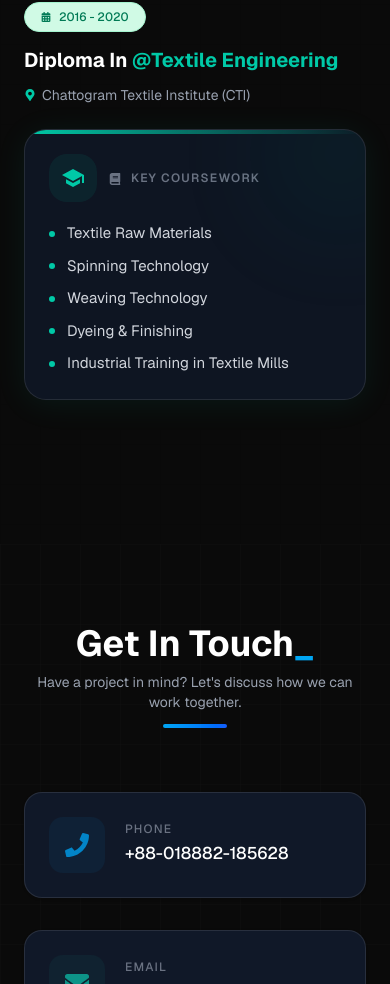
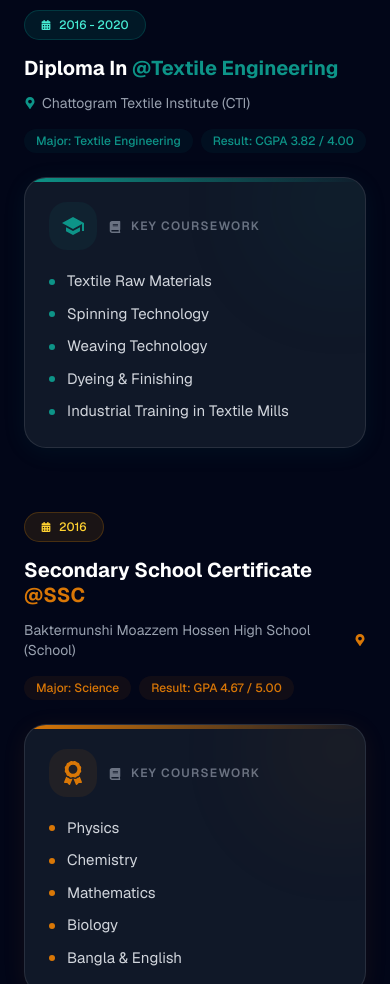
Before and after one commit to abdulmazidakash/portfolio-next-js, a Next.js app: page / in a window 390 px wide. Shown: the part 6594-7578 px from the top of the page. Built offline with nearby package versions, Linux system fonts and the light colour scheme.

Commit message:
improve color combination

```diff
--- a/src/app/page.tsx
+++ b/src/app/page.tsx
@@ -7,13 +7,34 @@ import AboutMe from "@/components/modules/about/AboutMe";
 
 export default function Home() {
   return (
-    <div className="pt-16 container mx-auto">
+    <main className="relative min-h-screen overflow-hidden bg-white dark:bg-slate-950 transition-colors duration-500">
+      {/* Radial Glow */}
+      <div
+        className="fixed inset-0 pointer-events-none opacity-10 dark:opacity-5"
+        style={{
+          backgroundImage:
+            "radial-gradient(circle at 50% 0%, #3b82f6 0%, transparent 60%)",
+        }}
+      />
+
+      {/* Grid */}
+      <div
+        className="fixed inset-0 pointer-events-none opacity-10 dark:opacity-5"
+        style={{
+          backgroundImage:
+            "linear-gradient(rgba(100,100,100,.15) 1px, transparent 1px), linear-gradient(90deg, rgba(100,100,100,.15) 1px, transparent 1px)",
+          backgroundSize: "40px 40px",
+        }}
+      />
+
+      <div className="relative z-10">
         <Hero />
         <AboutMe />
+        <SkillsSection />
         <Projects />
-      <SkillsSection />
         <Education />
         <ContactInformation />
       </div>
+    </main>
   );
 }
--- a/src/components/modules/education/Education.tsx
+++ b/src/components/modules/education/Education.tsx
@@ -1,15 +1,15 @@
 "use client";
-import React, { useRef } from "react"; // Fix: React and hooks come from "react"
-import { useTheme } from "next-themes";   // Fix: useTheme comes from "next-themes"
+import React, { useRef } from "react";
 import { motion, useInView } from "framer-motion";
-import { FaGraduationCap, FaCalendarAlt, FaMapMarkerAlt, FaBook } from "react-icons/fa";
+import { FaGraduationCap, FaCalendarAlt, FaMapMarkerAlt, FaBook, FaAward } from "react-icons/fa";
 import { MdSchool } from "react-icons/md";
 
-// Defined explicit interface for your data structure
 interface EducationItem {
   id: number;
   degree: string;
   field: string;
+  major: string;
+  result: string;
   institution: string;
   shortName: string;
   duration: string;
@@ -25,9 +25,11 @@ const educationData: EducationItem[] = [
     id: 1,
     degree: "Bachelor Of Science",
     field: "Textile Engineering",
+    major: "Apparel Engineering",
+    result: "CGPA 3.09 / 4.00",
     institution: "Narsingdi Textile Engineering College",
     shortName: "NTEC",
-    duration: "2021 - Present",
+    duration: "2021 - June 2026",
     status: "ongoing",
     coursework: [
       "Textile Fibers",
@@ -37,13 +39,16 @@ const educationData: EducationItem[] = [
       "Textile Production Management",
     ],
     icon: <FaGraduationCap />,
-    color: "#6C63FF",
-    badgeColor: "bg-purple-100 text-purple-700 border border-purple-200",
+    color: "#0284c7",
+    badgeColor:
+      "bg-sky-100 text-sky-700 border border-sky-200 dark:bg-sky-500/10 dark:text-sky-300 dark:border-sky-500/20",
   },
   {
     id: 2,
     degree: "Diploma In",
     field: "Textile Engineering",
+    major: "Textile Engineering",
+    result: "CGPA 3.82 / 4.00", // TODO: নিজের আসল result বসাও
     institution: "Chattogram Textile Institute",
     shortName: "CTI",
     duration: "2016 - 2020",
@@ -56,8 +61,25 @@ const educationData: EducationItem[] = [
       "Industrial Training in Textile Mills",
     ],
     icon: <MdSchool />,
-    color: "#00C9A7",
-    badgeColor: "bg-emerald-100 text-emerald-700 border border-emerald-200",
+    color: "#0d9488",
+    badgeColor:
+      "bg-teal-100 text-teal-700 border border-teal-200 dark:bg-teal-500/10 dark:text-teal-300 dark:border-teal-500/20",
+  },
+  {
+    id: 3,
+    degree: "Secondary School Certificate",
+    field: "SSC",
+    major: "Science",
+    result: "GPA 4.67 / 5.00",
+    institution: "Baktermunshi Moazzem Hossen High School",
+    shortName: "School",
+    duration: "2016",
+    status: "completed",
+    coursework: ["Physics", "Chemistry", "Mathematics", "Biology", "Bangla & English"],
+    icon: <FaAward />,
+    color: "#d97706",
+    badgeColor:
+      "bg-amber-100 text-amber-700 border border-amber-200 dark:bg-amber-500/10 dark:text-amber-300 dark:border-amber-500/20",
   },
 ];
 
@@ -69,8 +91,6 @@ interface EducationCardProps {
 const EducationCard = ({ edu, index }: EducationCardProps) => {
   const ref = useRef<HTMLDivElement>(null);
   const isInView = useInView(ref, { once: true, margin: "-80px" });
-  const { resolvedTheme } = useTheme();
-  const isDarkMode = resolvedTheme === "dark";
 
   return (
     <motion.div
@@ -86,30 +106,20 @@ const EducationCard = ({ edu, index }: EducationCardProps) => {
           initial={{ scale: 0 }}
           animate={isInView ? { scale: 1 } : {}}
           transition={{ duration: 0.4, delay: index * 0.2 + 0.3 }}
-          className={`w-5 h-5 rounded-full border-4 mt-8 shrink-0 transition-all
-            ${isDarkMode ? "border-[#0f172a]" : "border-white"}`}
-          style={{
-            backgroundColor: edu.color,
-            boxShadow: `0 0 12px ${edu.color}88`
-          }}
+          className="w-5 h-5 rounded-full border-4 mt-8 shrink-0 transition-all border-white dark:border-slate-950"
+          style={{ backgroundColor: edu.color, boxShadow: `0 0 12px ${edu.color}88` }}
         />
         {index < educationData.length - 1 && (
           <div
-            className="w-0.5 flex-1 mt-2"
-            style={{
-              background: isDarkMode
-                ? `linear-gradient(to bottom, ${edu.color}55, transparent)`
-                : `linear-gradient(to bottom, ${edu.color}88, transparent)`
-            }}
+            className="w-0.5 flex-1 mt-2 opacity-70 dark:opacity-40"
+            style={{ background: `linear-gradient(to bottom, ${edu.color}, transparent)` }}
           />
         )}
       </div>
 
-      {/* Card layout — alternating left/right on md+ */}
       <div className="md:grid md:grid-cols-2 md:gap-12 mb-16">
         {/* Left side content */}
         <div className={`${index % 2 === 0 ? "md:text-right md:pr-16" : "md:col-start-2 md:text-left md:pl-16"} mb-6 md:mb-0`}>
-          {/* Duration badge */}
           <motion.div
             initial={{ opacity: 0, x: index % 2 === 0 ? 20 : -20 }}
             animate={isInView ? { opacity: 1, x: 0 } : {}}
@@ -118,24 +128,43 @@ const EducationCard = ({ edu, index }: EducationCardProps) => {
           >
             <FaCalendarAlt className="text-[10px]" />
             {edu.duration}
-            {edu.status === "ongoing" && (
+            {/* {edu.status === "ongoing" && (
               <span className="flex items-center gap-1 ml-1">
                 <span className="w-1.5 h-1.5 rounded-full bg-green-500 animate-pulse" />
-                <span className="text-green-600">Ongoing</span>
+                <span className="text-green-600 dark:text-green-400">Ongoing</span>
               </span>
-            )}
+            )} */}
           </motion.div>
 
-          <h3 className={`text-xl font-bold leading-tight ${isDarkMode ? "text-white" : "text-gray-900"}`}>
-            {edu.degree}{" "}
-            <span style={{ color: edu.color }}>@{edu.field}</span>
+          <h3 className="text-xl font-bold leading-tight text-gray-900 dark:text-white">
+            {edu.degree} <span style={{ color: edu.color }}>@{edu.field}</span>
           </h3>
-
-          <div className={`flex items-center gap-1.5 mt-3 text-sm justify-start md:justify-end
-            ${isDarkMode ? "text-gray-400" : "text-gray-600"}`}>
+          <div
+            className={`flex items-center gap-1.5 mt-3 text-sm text-gray-600 dark:text-gray-400 ${index % 2 === 0 ? "justify-start md:justify-end" : "justify-start md:justify-start"
+              }`}
+          >
             {index % 2 !== 0 && <FaMapMarkerAlt className="text-xs shrink-0" style={{ color: edu.color }} />}
             <span>{edu.institution} ({edu.shortName})</span>
             {index % 2 === 0 && <FaMapMarkerAlt className="text-xs shrink-0" style={{ color: edu.color }} />}
+          </div>
+
+          {/* Major + Result stats */}
+          <div
+            className={`flex flex-wrap gap-2 mt-4 ${index % 2 === 0 ? "justify-start md:justify-end" : "justify-start"
+              }`}
+          >
+            <span
+              className="text-xs font-medium px-3 py-1 rounded-full"
+              style={{ color: edu.color, backgroundColor: `${edu.color}12` }}
+            >
+              Major: {edu.major}
+            </span>
+            <span
+              className="text-xs font-medium px-3 py-1 rounded-full"
+              style={{ color: edu.color, backgroundColor: `${edu.color}12` }}
+            >
+              Result: {edu.result}
+            </span>
           </div>
         </div>
 
@@ -145,22 +174,13 @@ const EducationCard = ({ edu, index }: EducationCardProps) => {
             initial={{ opacity: 0, x: index % 2 === 0 ? -30 : 30 }}
             animate={isInView ? { opacity: 1, x: 0 } : {}}
             transition={{ duration: 0.6, delay: index * 0.2 + 0.25 }}
-            className={`relative rounded-3xl overflow-hidden p-6 border transition-all duration-300 group-hover:border-opacity-30
-              ${isDarkMode
-                ? "bg-gray-900/80 border-white/10"
-                : "bg-white border-gray-200 shadow-md"
-              }`}
-            style={{
-              boxShadow: isDarkMode ? `0 4px 32px ${edu.color}15` : `0 4px 25px ${edu.color}12`,
-            }}
+            className="relative rounded-3xl overflow-hidden p-6 border transition-all duration-300 group-hover:border-opacity-30 bg-white border-gray-200 shadow-md dark:bg-gray-900 dark:border-white/10"
+            style={{ boxShadow: `0 4px 25px ${edu.color}15` }}
           >
-            {/* Colored top accent */}
             <div
               className="absolute top-0 left-0 right-0 h-1 rounded-t-3xl"
               style={{ background: `linear-gradient(90deg, ${edu.color}, transparent)` }}
             />
-
-            {/* Glow background */}
             <div
               className="absolute -top-10 -right-10 w-32 h-32 rounded-full blur-3xl opacity-10 group-hover:opacity-20 transition-opacity"
               style={{ backgroundColor: edu.color }}
@@ -169,31 +189,25 @@ const EducationCard = ({ edu, index }: EducationCardProps) => {
             <div className="flex items-center gap-3 mb-5">
               <div
                 className="text-2xl p-3 rounded-2xl"
-                style={{
-                  color: edu.color,
-                  backgroundColor: isDarkMode ? `${edu.color}15` : `${edu.color}12`
-                }}
+                style={{ color: edu.color, backgroundColor: `${edu.color}15` }}
               >
                 {edu.icon}
               </div>
               <span className="text-xs font-semibold uppercase tracking-widest text-gray-500">
-                <FaBook className="inline mr-1.5" /> Key Coursework
+                <FaBook className="inline mr-1.5" aria-hidden="true" /> Key coursework
               </span>
             </div>
 
             <ul className="space-y-2.5">
               {edu.coursework.map((course, i) => (
                 <motion.li
-                  key={i}
+                  key={course}
                   initial={{ opacity: 0, x: -10 }}
                   animate={isInView ? { opacity: 1, x: 0 } : {}}
                   transition={{ duration: 0.3, delay: index * 0.2 + 0.5 + i * 0.07 }}
-                  className={`flex items-center gap-3 text-[15px] ${isDarkMode ? "text-gray-300" : "text-gray-700"}`}
+                  className="flex items-center gap-3 text-[15px] text-gray-700 dark:text-gray-300"
                 >
-                  <span
-                    className="w-1.5 h-1.5 rounded-full shrink-0"
-                    style={{ backgroundColor: edu.color }}
-                  />
+                  <span className="w-1.5 h-1.5 rounded-full shrink-0" style={{ backgroundColor: edu.color }} />
                   {course}
                 </motion.li>
               ))}
@@ -206,25 +220,17 @@ const EducationCard = ({ edu, index }: EducationCardProps) => {
 };
 
 export default function Education() {
-  const { resolvedTheme } = useTheme();
-  const isDarkMode = resolvedTheme === "dark";
+
+
   const headingRef = useRef<HTMLDivElement>(null);
   const headingInView = useInView(headingRef, { once: true, margin: "-60px" });
 
+
+
   return (
-    <section id="education" className="py-20 relative overflow-hidden">
-      {/* Subtle grid background */}
-      <div
-        className="absolute inset-0 opacity-[0.025]"
-        style={{
-          backgroundImage:
-            "linear-gradient(rgba(100,100,100,0.15) 1px, transparent 1px), linear-gradient(90deg, rgba(100,100,100,0.15) 1px, transparent 1px)",
-          backgroundSize: "40px 40px",
-        }}
-      />
+    <section id="education" className="py-20 relative overflow-hidden bg-transparent">
 
-      <div className="container mx-auto px-6">
-        {/* Section Heading */}
+      <div className="container mx-auto px-6 relative z-50">
         <motion.div
           ref={headingRef}
           initial={{ opacity: 0, y: 30 }}
@@ -232,16 +238,15 @@ export default function Education() {
           transition={{ duration: 0.6 }}
           className="text-center mb-16"
         >
-          <h2 className={`text-4xl font-bold mb-2 ${isDarkMode ? "text-white" : "text-gray-900"}`}>
-            Education<span className="text-purple-500">_</span>
+          <h2 className="text-4xl font-bold mb-2 text-gray-900 dark:text-white">
+            Education<span className="text-sky-500">_</span>
           </h2>
-          <p className={`text-sm ${isDarkMode ? "text-gray-400" : "text-gray-600"}`}>
+          <p className="text-sm text-gray-600 dark:text-gray-400">
             My academic journey & qualifications
           </p>
-          <div className="mt-4 mx-auto w-16 h-1 rounded-full bg-linear-to-r from-purple-500 to-emerald-400" />
+          <div className="mt-4 mx-auto w-16 h-1 rounded-full bg-linear-to-r from-sky-500 to-teal-400" />
         </motion.div>
 
-        {/* Timeline */}
         <div className="relative">
           {educationData.map((edu, index) => (
             <EducationCard key={edu.id} edu={edu} index={index} />
```
Lines whose indentation alone changed are shown as unchanged.
